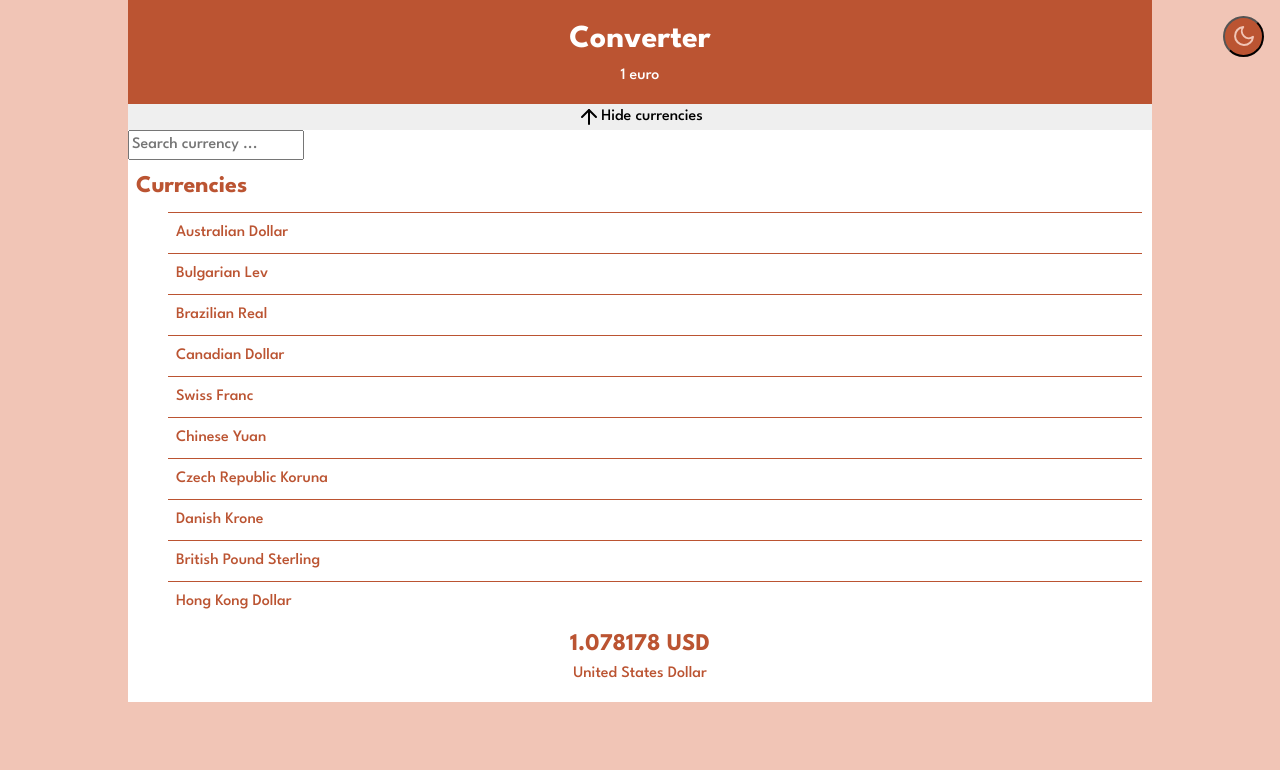
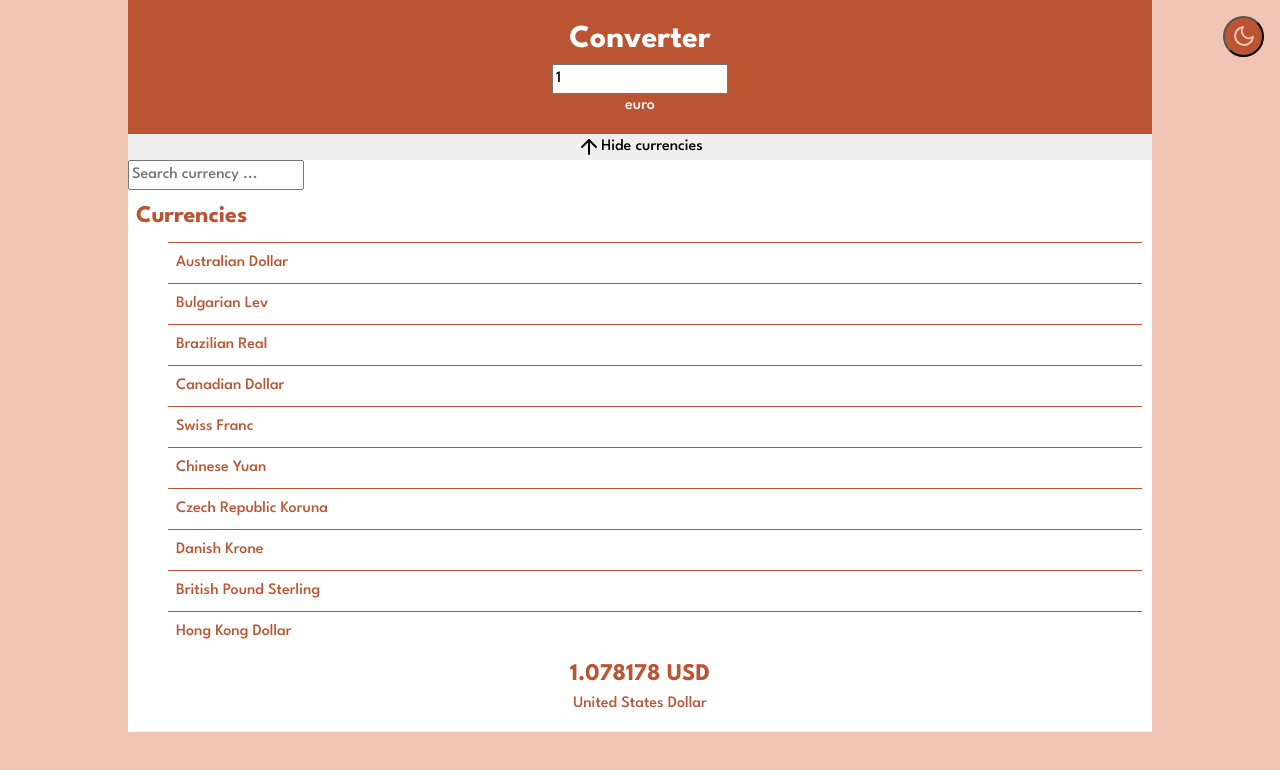
Before and after one commit to Yoann-Guion/euro-converter, a React (Vite) app: page / in a window 1280 px wide. Shown: the top 770 px of the page. Built offline with nearby package versions, Linux system fonts and the light colour scheme.

Commit message:
on récupère bien le montant dans l'input du header pour effectuer le calcul et afficher le resultat dans le footer (manque encore un peu de css)

```diff
--- a/src/components/App/App.tsx
+++ b/src/components/App/App.tsx
@@ -20,11 +20,21 @@ function App() {
   // --- STATE 3 --- Devise courante (USD par défaut)
   const [currentCurrency, setCurrentCurrency] = useState(currencies[30]);
 
+  // --- STATE 4 --- Choix du montant dans l'input du header
+  const [baseAmount, setBaseAmount] = useState(1);
+
+  // Calcul de la valeur en fonction du taux
+  const convertedValue = baseAmount * currentCurrency.rate;
+
   return (
     <div className={isDark ? 'App App-dark' : 'App'}>
       <TogglerDarkMode isDark={isDark} setIsDark={setIsDark} />
 
-      <Header isDark={isDark} />
+      <Header
+        isDark={isDark}
+        baseAmount={baseAmount}
+        setBaseAmount={setBaseAmount}
+      />
 
       <CurrencyDisplay
         isCurrenciesDisplayed={isCurrenciesDisplayed}
@@ -38,10 +48,7 @@ function App() {
         />
       )}
 
-      <Result
-        currency={currentCurrency}
-        convertedValue={1 * currentCurrency.rate}
-      />
+      <Result currency={currentCurrency} convertedValue={convertedValue} />
     </div>
   );
 }
--- a/src/components/App/Header/Header.scss
+++ b/src/components/App/Header/Header.scss
@@ -12,6 +12,9 @@
     color: v.$color-light;
     text-align: center;
   }
+  &-div {
+    display: inline;
+  }
 
   // &-title {
   //   color: #f1c5b6;
--- a/src/components/App/Header/Header.tsx
+++ b/src/components/App/Header/Header.tsx
@@ -2,13 +2,30 @@ import './Header.scss';
 
 interface HeaderProps {
   isDark: boolean;
+  baseAmount: number;
+  setBaseAmount: React.Dispatch<React.SetStateAction<number>>;
 }
 
-function Header({ isDark }: HeaderProps) {
+function Header({ isDark, baseAmount, setBaseAmount }: HeaderProps) {
   return (
     <header className={isDark ? 'header-dark' : 'header'}>
       <h1 className="header-title">Converter</h1>
-      <p className="header-p">1 euro</p>
+
+      <div className="header-div">
+        <input
+          type="number"
+          placeholder="Amout to convert..."
+          value={baseAmount}
+          onChange={(event) => {
+            const amountInNumber = Number(event.target.value);
+
+            if (!Number.isNaN(amountInNumber)) {
+              setBaseAmount(amountInNumber);
+            }
+          }}
+        />
+        <p className="header-p"> euro</p>
+      </div>
     </header>
   );
 }
```
